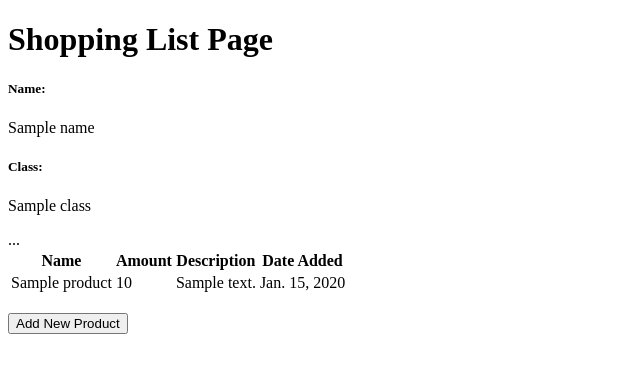
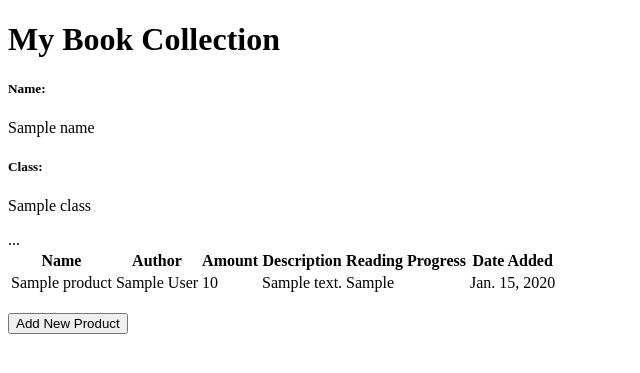
Before and after one commit to syrfmy/my_book_collection, a Django app: template main/templates/main.html in a window 1280 px wide. Shown: the top 373 px of the page, without its empty margins (0-640 px from the left). Run offline with Django 4.2, Linux system fonts and the light colour scheme; tables that the repository leaves empty hold one stand-in row (values such as "Sample post"); the template is opened without the code that fills it: values that come from a table or form of the project are taken from there, most other values are stand-ins (such as "Sample title", 1, 10 or a date in 2020); parts of the project's set-up code (start-up, migrations or seed data) failed here and were passed over.

Commit message:
include reading progress in main models

```diff
--- a/main/forms.py
+++ b/main/forms.py
@@ -4,4 +4,4 @@ from main.models import Product
 class ProductForm(ModelForm):
     class Meta:
         model = Product
-        fields = ["name", "amount", "description"]
+        fields = ["name","author","progress","amount", "description"]
--- a/main/models.py
+++ b/main/models.py
@@ -2,8 +2,9 @@ from django.db import models
 
 
 class Product(models.Model):
-    name = models.CharField(max_length=255,default="no_name")
-    author = models.CharField(max_length=255, default="no_author")
+    name = models.CharField(max_length=255, default="", blank=True)
+    author = models.CharField(max_length=255, default="", blank=True)
     date_added = models.DateField(auto_now_add=True)
-    amount = models.IntegerField()
-    description = models.TextField()
+    progress = models.CharField(max_length=255, default="", blank=True)
+    amount = models.IntegerField(default="", blank=True)
+    description = models.TextField(default="", blank=True)
--- a/main/templates/main.html
+++ b/main/templates/main.html
@@ -1,7 +1,7 @@
 {% extends 'base.html' %}
 
 {% block content %}
-<h1>Shopping List Page</h1>
+<h1>My Book Collection</h1>
 
 <h5>Name:</h5>
 <p>{{name}}</p>
@@ -13,8 +13,10 @@
 <table>
     <tr>
         <th>Name</th>
+        <th>Author</th>
         <th>Amount</th>
         <th>Description</th>
+        <th>Reading Progress</th>
         <th>Date Added</th>
     </tr>
 
@@ -23,8 +25,10 @@
     {% for product in products %}
         <tr>
             <td>{{product.name}}</td>
+            <td>{{product.author}}</td>
             <td>{{product.amount}}</td>
             <td>{{product.description}}</td>
+            <td>{{product.progress}}</td>
             <td>{{product.date_added}}</td>
         </tr>
     {% endfor %}
--- a/main/views.py
+++ b/main/views.py
@@ -5,12 +5,10 @@ from main.models import Product
 from django.urls import reverse
 
 def show_main(request):
-    products = Product.objects.all()
     context = {
         'name': 'Muh. Syarief Mulyadi',
         'class': 'PBP E',
-        'products': products,
-
+        'products': Product.objects.all(),
     }
 
     return render(request, "main.html", context)
```
Also changed, not shown: main/migrations/0002_rename_price_product_amount.py (added), main/migrations/0003_product_author_alter_product_name.py (added), main/migrations/0004_alter_product_author_alter_product_name.py (added), main/migrations/0005_product_progress_alter_product_amount_and_more.py (added).
